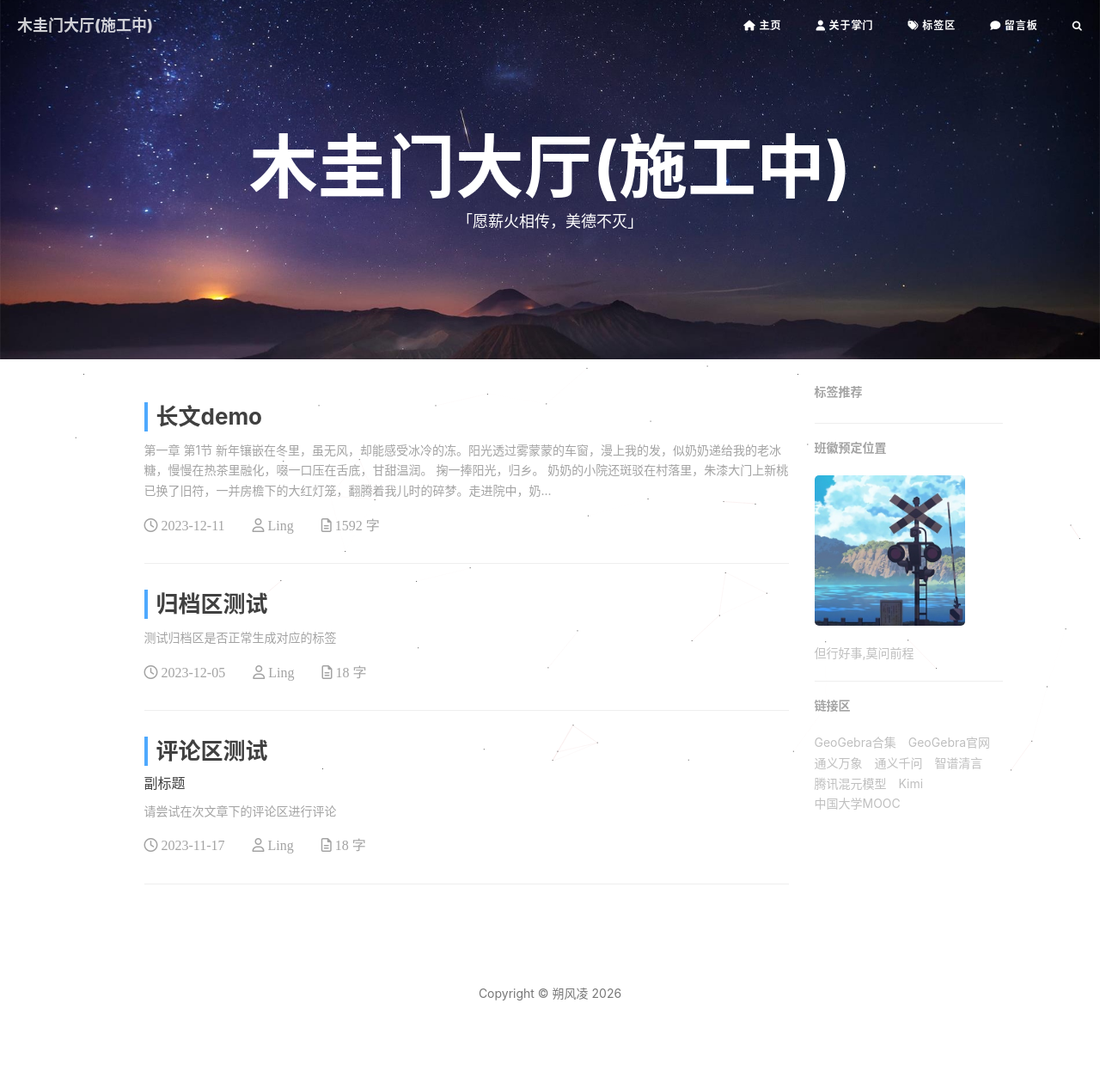
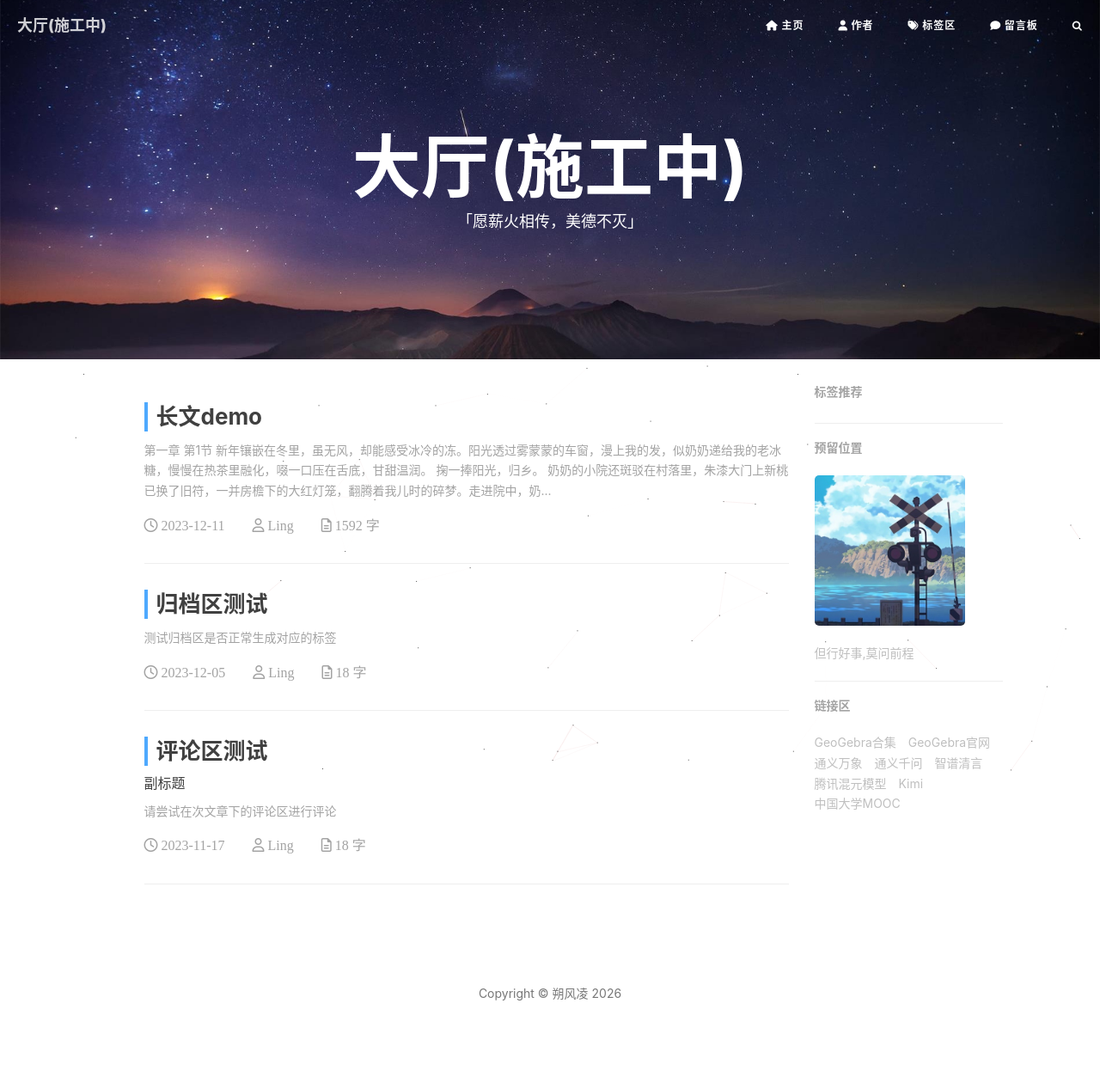
Before and after one commit to zhoujiegl/zhoujiegl.github.io, a Jekyll site: the page built from index.html, in a window 1280 px wide. Shown: the whole page at 86% size. Built offline with Jekyll 4.4.1, drawn with Linux system fonts in a browser that asks for light colours; nearby versions of some CDN libraries; the list of posts is cut into pages by our own code; comment, search, counter and statistics services are not loaded; a style sheet for code colours, icons or effects is not loaded.

Commit message:
演示demo

```diff
--- a/_config.yml
+++ b/_config.yml
@@ -1,5 +1,5 @@
 # Site settings
-title: 木圭门大厅(施工中)
+title: 大厅(施工中)
 SEOTitle: 建设中 | Building
 header-img: img/homebg.jpg
 email: zhoujiegl@126.com
--- a/_includes/nav.html
+++ b/_includes/nav.html
@@ -27,7 +27,7 @@
                         {% if page.title and page.hide-in-nav != true %}
                             {% if page.title == "About" %}
                             <li>
-                                <a href="{{ page.url | prepend: site.baseurl }}"><i class="fa-solid fa-user"></i>&nbsp关于掌门</a>
+                                <a href="{{ page.url | prepend: site.baseurl }}"><i class="fa-solid fa-user"></i>&nbsp作者</a>
                             </li>
                                 {% elsif page.title == "Archive" %}
                             <li>
--- a/_includes/short-about.html
+++ b/_includes/short-about.html
@@ -1,6 +1,6 @@
 <section class="visible-md visible-lg">
   <hr>
-  <h5><a>班徽预定位置</a></h5>
+  <h5><a>预留位置</a></h5>
   <div class="short-about">
     {% if site.sidebar-avatar %}
     <img src="{{site.sidebar-avatar}}" />
```
Also changed, not shown: README.md.
